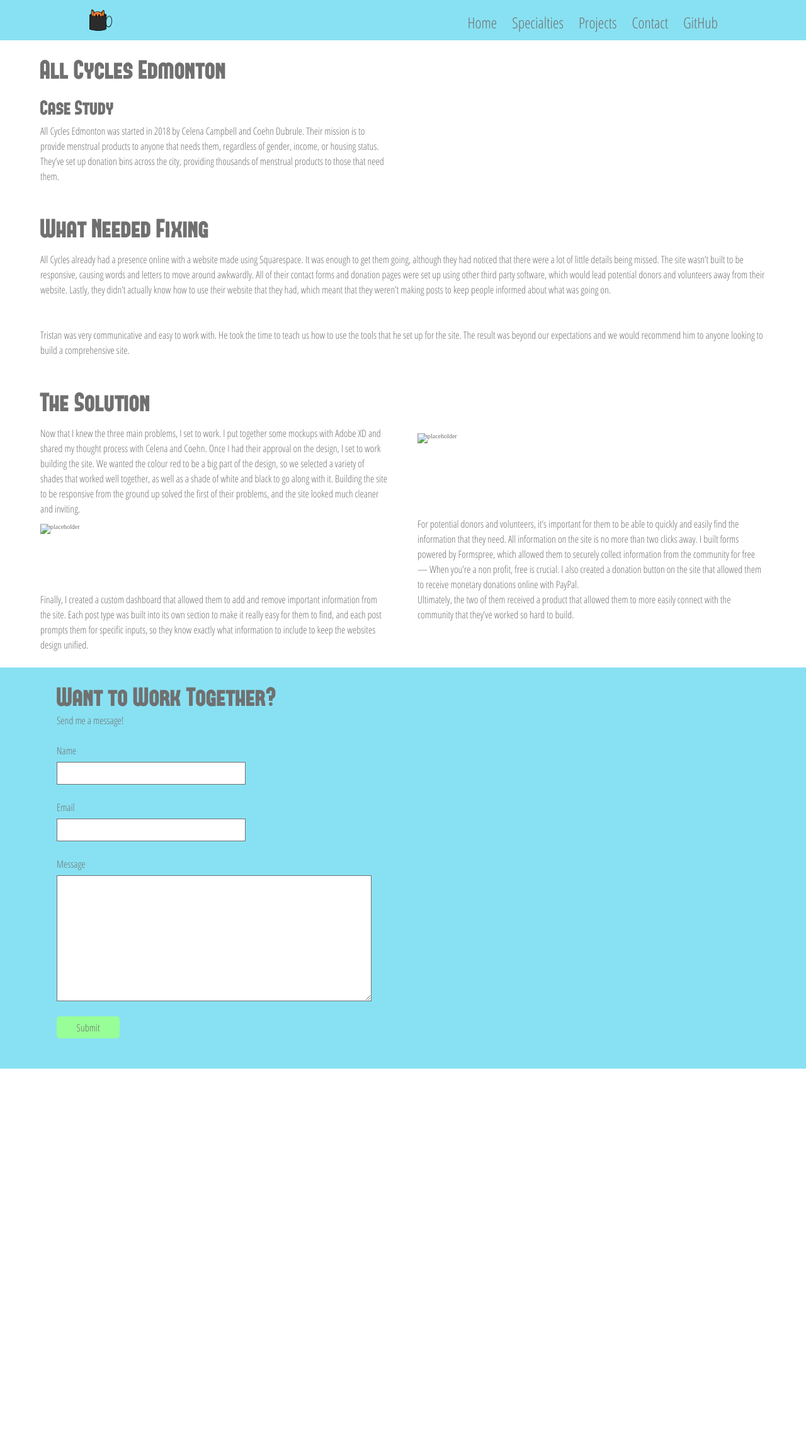
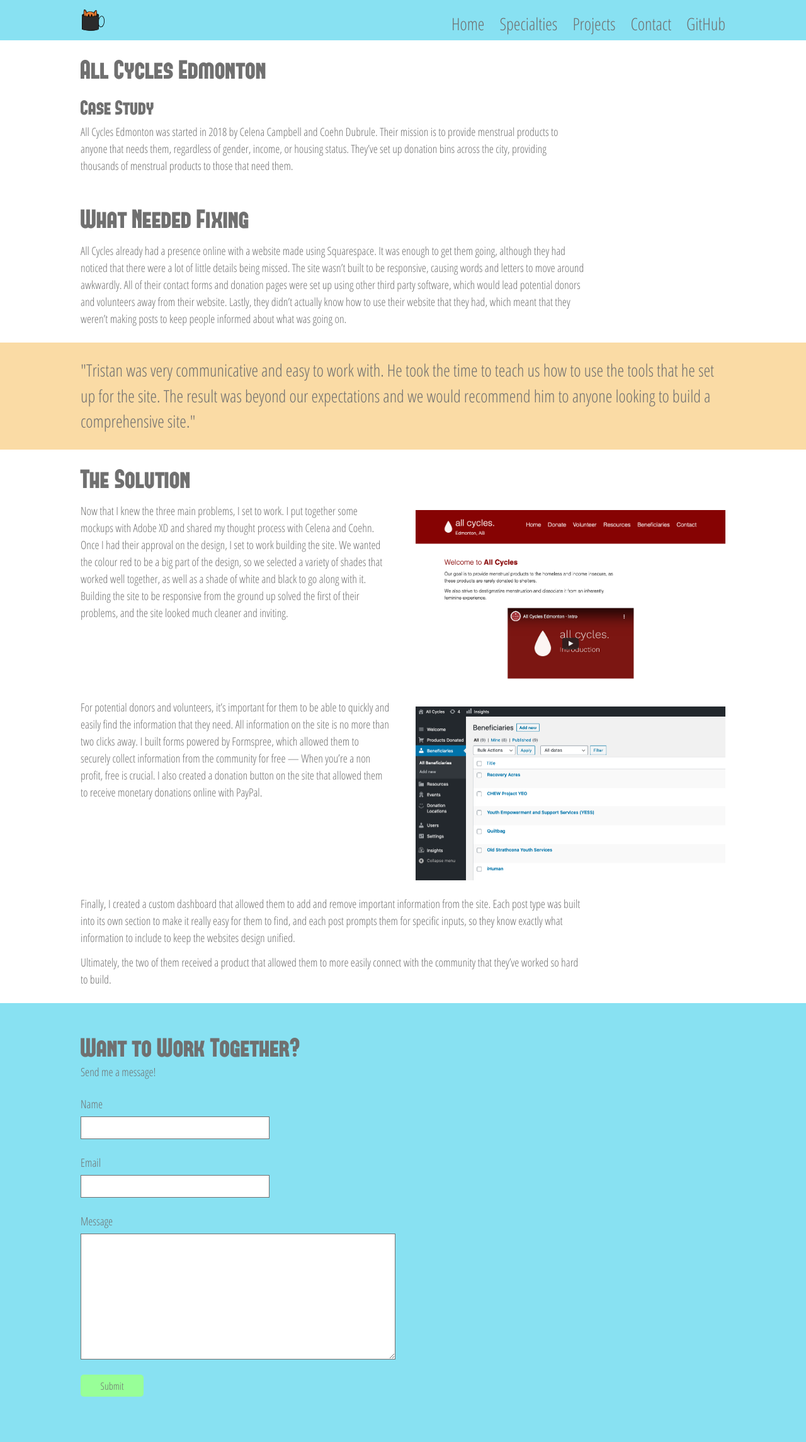
Before and after one commit to tristanhampton/portfolio, a PHP site: page /all-cycles.php in a window 1280 px wide. Shown: the whole page at 63% size. Before the commit the page ends 1697 px from the top, so only its background shows below. Run offline with PHP 8.4, Linux system fonts and the light colour scheme; some libraries are stand-ins or nearby versions.

Commit message:
Finished SASS for the case study All Cycles page. Index could still be redone to be a bit simpler

```diff
--- a/all-cycles.php
+++ b/all-cycles.php
@@ -1,28 +1,27 @@
 <?php include('includes/header.php') ?>
 
-<main class="case-study">
-    <section class="flex">
+<main class="case-study all-cycles">
+    <section class="content-container">
         <h2>All Cycles Edmonton</h2>
         <h3>Case Study</h3>
         <p>All Cycles Edmonton was started in 2018 by Celena Campbell and Coehn Dubrule. Their mission is to provide menstrual products to anyone that needs them, regardless of gender, income, or housing status. They’ve set up donation bins across the city, providing thousands of menstrual products to those that need them. </p>
-        <img src="https://via.placeholder.com/300" alt="">
     </section>
 
-    <section>
+    <section class="content-container">
         <h2>What Needed Fixing</h2>
         <p>All Cycles already had a presence online with a website made using Squarespace. It was enough to get them going, although they had noticed that there were a lot of little details being missed. The site wasn’t built to be responsive, causing words and letters to move around awkwardly. All of their contact forms and donation pages were set up using other third party software, which would lead potential donors and volunteers away from their website. Lastly, they didn’t actually know how to use their website that they had, which meant that they weren’t making posts to keep people informed about what was going on. </p>
     </section>
 
-    <div class="quote">
-        <p>Tristan was very communicative and easy to work with. He took the time to teach us how to use the tools that he set up for the site. The result was beyond our expectations and we would recommend him to anyone looking to build a comprehensive site.</p>
+    <div class="colour-container bg-yellow">
+        <p class="quote content-container">"Tristan was very communicative and easy to work with. He took the time to teach us how to use the tools that he set up for the site. The result was beyond our expectations and we would recommend him to anyone looking to build a comprehensive site."</p>
     </div>
 
-    <section class="flex">
+    <section class="flex content-container">
         <h2>The Solution</h2>
         <p>Now that I knew the three main problems, I set to work. I put together some mockups with Adobe XD and shared my thought process with Celena and Coehn. Once I had their approval on the design, I set to work building the site. We wanted the colour red to be a big part of the design, so we selected a variety of shades that worked well together, as well as a shade of white and black to go along with it. Building the site to be responsive from the ground up solved the first of their problems, and the site looked much cleaner and inviting.</p>
-        <img src="https://via.placeholder.com/300" alt="placeholder">
-        <img src="https://via.placeholder.com/300" alt="placeholder">
+        <img src="img/all-cycles-home-page.png" alt="Screenshot of the All Cycles website home page.">
         <p>For potential donors and volunteers, it’s important for them to be able to quickly and easily find the information that they need. All information on the site is no more than two clicks away. I built forms powered by Formspree, which allowed them to securely collect information from the community for free — When you’re a non profit, free is crucial. I also created a donation button on the site that allowed them to receive monetary donations online with PayPal.</p>
+        <img src="img/all-cycles-admin.png" alt="Screenshot of the All Cycles admin page.">
         <p>Finally, I created a custom dashboard that allowed them to add and remove important information from the site. Each post type was built into its own section to make it really easy for them to find, and each post prompts them for specific inputs, so they know exactly what information to include to keep the websites design unified.</p>
         <p>Ultimately, the two of them received a product that allowed them to more easily connect with the community that they’ve worked so hard to build.</p>
     </section>
--- a/css/main.css
+++ b/css/main.css
@@ -1,4 +1,16 @@
 @import 'reset.css';
+.bg-blue {
+  background-color: #88E1F2;
+}
+
+.bg-yellow {
+  background-color: #FADBA5;
+}
+
+.bg-pink {
+  background-color: #FAA4A4;
+}
+
 /* =============================================
  * Display
  * ============================================= */
@@ -28,6 +40,16 @@ html {
   margin: 0 auto;
 }
 
+.colour-container {
+  width: 100%;
+  padding: 2.4rem 5%;
+}
+
+.content-container {
+  max-width: 1024px;
+  margin: 0 auto;
+}
+
 h2 {
   margin-bottom: 1.2rem;
 }
@@ -36,8 +58,17 @@ h2, h3 {
   width: 100%;
 }
 
+p {
+  max-width: 80rem;
+}
+
 section, main > div {
   padding: 2.4rem 5%;
+}
+@media (min-width: 1000px) {
+  section, main > div {
+    padding: 2.4rem 0;
+  }
 }
 
 @media (min-width: 600px) {
@@ -89,7 +120,7 @@ header, nav {
 @media (min-width: 1000px) {
   .header-container {
     margin: 0 auto;
-    max-width: 1000px;
+    max-width: 1024px;
   }
 }
 .header-container img {
@@ -203,11 +234,11 @@ body {
   src: url("../fonts/OpenSansCondensed-Light.ttf");
 }
 p, li, label {
-  font: 1.6rem/2.4rem "Open Sans", sans-serif;
+  font: 1.8rem/2.7rem "Open Sans", sans-serif;
 }
 
 nav li {
-  font-size: 2.4rem;
+  font-size: 2.7rem;
 }
 
 .featured {
@@ -237,6 +268,11 @@ h3 {
   font: 3.2rem/4.8rem "Forque", serif;
 }
 
+.quote {
+  font-size: 2.7rem;
+  line-height: 4.05rem;
+}
+
 a {
   color: inherit;
   text-decoration: none;
@@ -249,6 +285,13 @@ a:active {
 }
 a:hover {
   color: #979797;
+}
+
+p a:visited {
+  color: #FAA4A4;
+}
+p a:active {
+  color: #FAA4A4;
 }
 
 .featured {
@@ -356,9 +399,6 @@ a:hover {
   margin-left: 1.2rem;
 }
 
-.contact {
-  background-color: #88E1F2;
-}
 .contact p {
   margin-top: -1.2rem;
   margin-bottom: 2.4rem;
@@ -399,6 +439,10 @@ a:hover {
   background-color: #98F998;
 }
 
+footer {
+  background-color: #88E1F2;
+}
+
 .splash-container {
   overflow-x: hidden;
   background-color: #88E1F2;
@@ -409,6 +453,7 @@ a:hover {
 }
 .splash p {
   z-index: 800;
+  max-width: unset;
 }
 
 .cloud {
@@ -587,4 +632,13 @@ a:hover {
   margin-bottom: 0;
 }
 
+.case-study.all-cycles section:last-of-type p:nth-of-type(3) {
+  margin-bottom: 1.2rem;
+}
+@media (min-width: 600px) {
+  .case-study.all-cycles section:last-of-type p:nth-of-type(n+3):nth-of-type(-n+4) {
+    width: unset;
+  }
+}
+
 /*# sourceMappingURL=main.css.map */
--- a/includes/footer.php
+++ b/includes/footer.php
@@ -1,7 +1,6 @@
 
-<footer>
-    <section class="contact" id="contact">
-        <div class="large-container">
+<footer class="colour-container">
+    <section class="contact content-container" id="contact">
         <h2>Want to Work Together?</h2>
         <p>Send me a message!</p>
         <form action="https://formspree.io/mvornbdk" method="POST">
@@ -21,7 +20,6 @@
                 <button>Submit</button>
             </div>
         </form>
-        </div>
     </section>
     <script src="js/main.js"></script>
 </footer>
--- a/sass/_animation.sass
+++ b/sass/_animation.sass
@@ -6,6 +6,7 @@
     position: relative
     p
         z-index: 800
+        max-width: unset
 .cloud
     position: absolute
     width: 200px
--- a/sass/_boilerplate.sass
+++ b/sass/_boilerplate.sass
@@ -23,15 +23,27 @@ html
     max-width: 1100px
     margin: 0 auto
 
+.colour-container
+  width: 100%
+  padding: 2.4rem 5%
+
+.content-container
+  max-width: 1024px
+  margin: 0 auto
 
 h2
-    margin-bottom: 1.2rem
+  margin-bottom: 1.2rem
 
 h2, h3
   width: 100%
 
+p
+ max-width: 80rem
+
 section, main > div
-    padding: 2.4rem 5%
+  padding: 2.4rem 5%
+  @include break(medium)
+    padding: 2.4rem 0
 
 .flex
   @include break(small)
@@ -40,6 +52,8 @@ section, main > div
     justify-content: space-between
     p, img
       width: 48%
+
+
 
 
 
--- a/sass/_case-study.sass
+++ b/sass/_case-study.sass
@@ -3,3 +3,11 @@
         margin: 1.2rem 0 2.4rem
     img:last-child
         margin-bottom: 0
+
+.case-study.all-cycles
+        section:last-of-type
+            p:nth-of-type(3)
+                margin-bottom: 1.2rem
+            @include break(small)
+                p:nth-of-type(n+3):nth-of-type(-n+4)
+                    width: unset
--- a/sass/_colours.sass
+++ b/sass/_colours.sass
@@ -4,3 +4,12 @@ $primary-pink: #FAA4A4
 $primary-green: #98FF98
 $text-gray: #707070
 $dark-gray: #979797
+
+.bg-blue
+    background-color: $primary-blue
+
+.bg-yellow
+    background-color: $primary-yellow
+
+.bg-pink
+    background-color: $primary-pink
--- a/sass/_sliding-nav.sass
+++ b/sass/_sliding-nav.sass
@@ -21,7 +21,7 @@ header, nav
         margin: 0 5%
     @include break(medium)
         margin: 0 auto
-        max-width: 1000px
+        max-width: 1024px
     img
         width: 4rem
     .hamburger
--- a/sass/_typography.sass
+++ b/sass/_typography.sass
@@ -23,11 +23,11 @@ body
 
 
 p, li, label
-  font: 1.6rem/2.4rem 'Open Sans', sans-serif
+  font: 1.8rem/2.7rem 'Open Sans', sans-serif
 
 nav
   li
-    font-size: 2.4rem
+    font-size: 2.7rem
 
 .featured
   font-size: 3rem
@@ -51,6 +51,10 @@ h2
 h3
   font: 3.2rem/4.8rem 'Forque', serif
 
+.quote
+  font-size: 2.7rem
+  line-height: 4.05rem
+
 
 a
   color: inherit
@@ -61,3 +65,9 @@ a
     color: inherit
   &:hover
     color: $dark-gray
+
+p a
+  &:visited
+    color: $primary-pink
+  &:active
+    color: $primary-pink
--- a/sass/_section-contact.sass
+++ b/sass/footer.sass
@@ -1,5 +1,4 @@
 .contact
-    background-color: $primary-blue
     p
         margin-top: -1.2rem
         margin-bottom: 2.4rem
@@ -31,3 +30,6 @@
         border-radius: 5px
         color: $text-gray
         font: 1.6rem/2.4rem 'Open Sans', sans-serif
+
+footer
+    background-color: $primary-blue
--- a/sass/main.sass
+++ b/sass/main.sass
@@ -1,11 +1,11 @@
 @import 'reset.css'
 @import 'mediaquery'
+@import 'colours'
 @import 'boilerplate'
-@import 'colours'
 @import 'sliding-nav'
 @import 'typography'
 @import 'section-featured'
 @import 'section-projects'
-@import 'section-contact'
+@import 'footer'
 @import 'animation'
 @import 'case-study'
```
Also changed, not shown: index.php (+6 -11 lines), img/all-cycles-admin.png (added), img/all-cycles-home-page.png (added), img/droplet-red.svg (added), 3 other files. Lines whose indentation alone changed are shown as unchanged.
